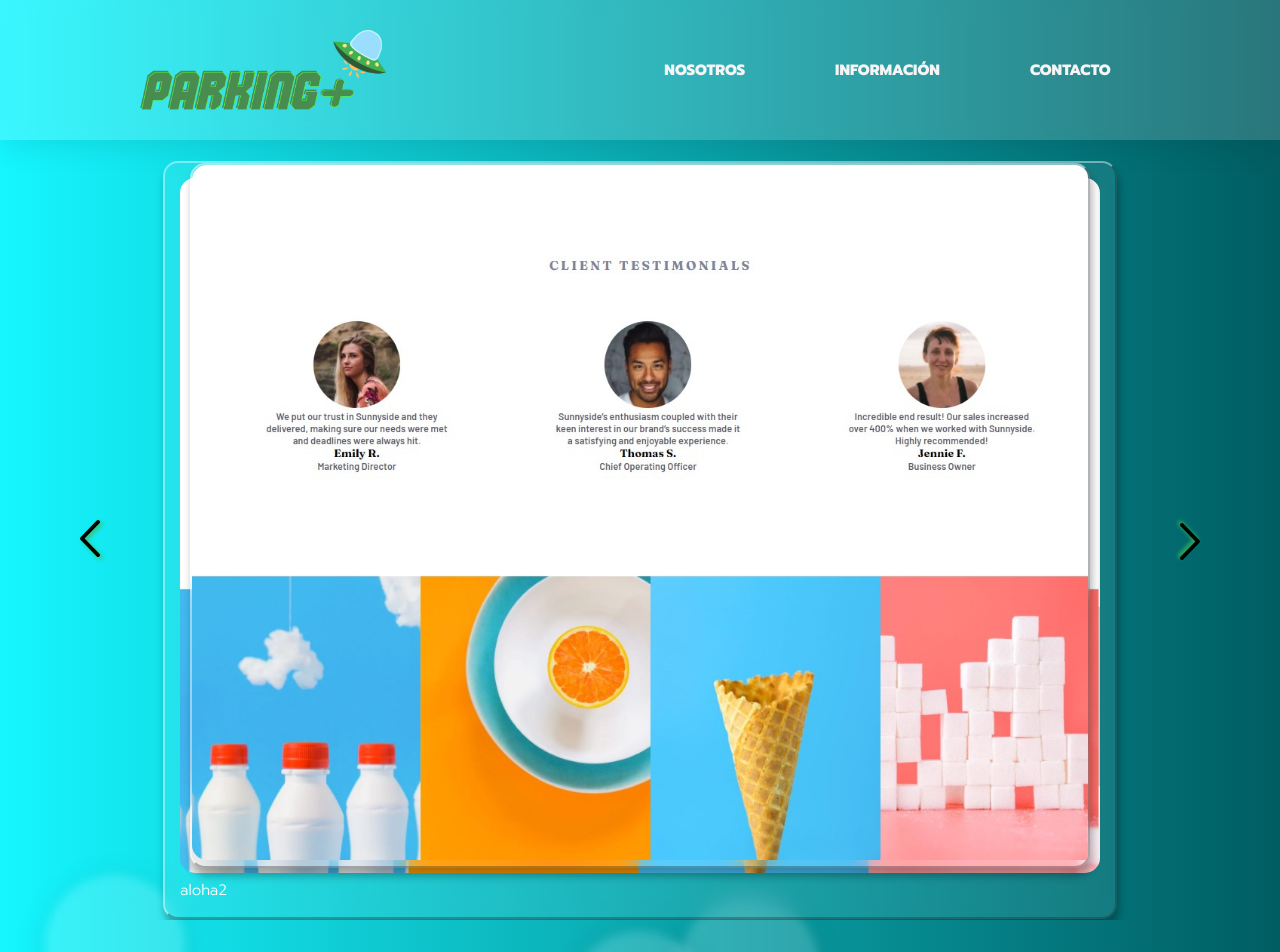
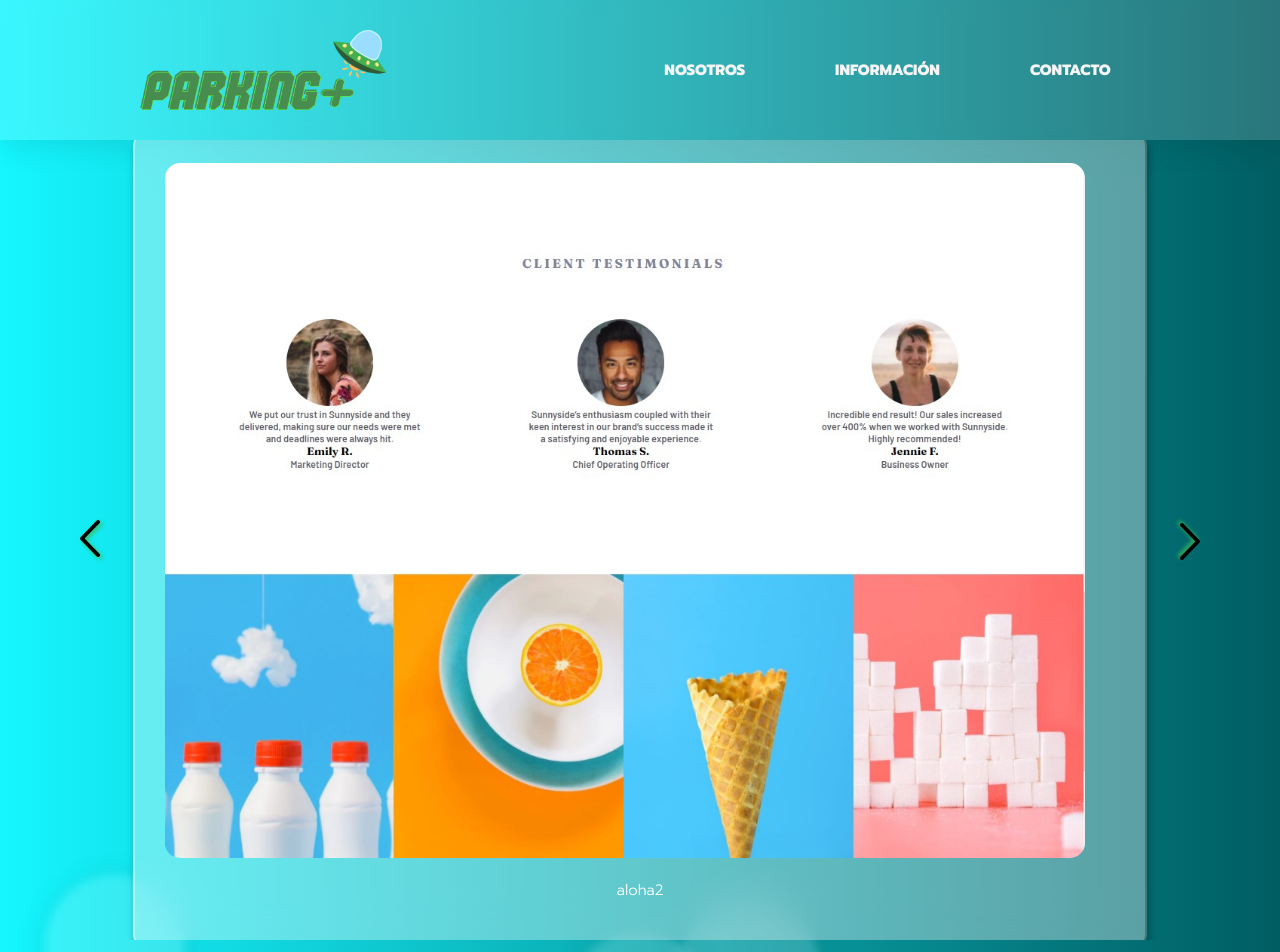
Before and after one commit to JulianBarbossa9/ParkingPlus, a React (Create React App) app: page / in a window 1280 px wide. Shown: the top 952 px of the page. Built offline with nearby package versions, Linux system fonts and the light colour scheme.

Commit message:
ajustes finales visuales a carrusel

```diff
--- a/src/App.js
+++ b/src/App.js
@@ -33,7 +33,7 @@ function App() {
 
           <Carrusel
           />
-          <div className="row">
+          <div className="row valign-wrapper">
             <Mision
             />
             <Vision
--- a/src/components/BackgroundShapes.jsx
+++ b/src/components/BackgroundShapes.jsx
@@ -4,33 +4,39 @@ import Shapes from './Shapes';
 const BackgroundShapes = ({number,pages}) => {
     return (
         <div>
-            {number.map(()=>(
+            {number.map((index)=>(
                 <Shapes
+                key={index}
                     displaceFactor={pages[0]}
                 />
             ))}
-            {number.map(()=>(
+            {number.map((index)=>(
                 <Shapes
+                key={index}
                     displaceFactor={pages[1]}
                 />
             ))}
-            {number.map(()=>(
+            {number.map((index)=>(
                 <Shapes
+                key={index}
                     displaceFactor={pages[2]}
                 />
             ))}
-            {number.map(()=>(
+            {number.map((index)=>(
                 <Shapes
+                key={index}
                     displaceFactor={pages[3]}
                 />
             ))}
-            {number.map(()=>(
+            {number.map((index)=>(
                 <Shapes
+                key={index}
                     displaceFactor={pages[4]}
                 />
             ))}
-            {number.map(()=>(
+            {number.map((index)=>(
                 <Shapes
+                key={index}
                     displaceFactor={pages[5]}
                 />
             ))}
--- a/src/components/Carrusel.js
+++ b/src/components/Carrusel.js
@@ -140,7 +140,14 @@ const imagenes=[
     },
 ];
  const renderImagenes=(imagenes)=>{
-    ;
+    imagenes.map((imagen,index)=>(
+        <ImageCarusel
+                src={imagen.src}
+                alt={imagen.alt}
+                description={imagen.description}
+                key={index}
+        />
+    ));
  }
 
     return (
--- a/src/components/ImageCarrusel.jsx
+++ b/src/components/ImageCarrusel.jsx
@@ -1,29 +1,21 @@
 import React from 'react';
 
     const ImageCarusel = ({src,alt,description}) => {
-        let image;
-       /* if(img===1)
-            image=img2;
-        if(img===0)
-            image=img1;
-        if(img===2)
-            image=img3;*/
 
+            /*<div className="overlapGlass">
+                    <a href="https://coldomotica.com">
+
+                    </a>
+                    <p className="glassP">{description}</p>
+                </div>    */
         return (
             <div className="infoCarrusel">
-                 <div className="glassImageCont">
-                    <div className="overlapGlass">
-                        <a href="https://coldomotica.com">
-                            <img src={src} alt={alt} className="img-carrusel"/>
-                        </a>
-                    </div>
-                    <div className="overlapGlass1">
-                        <a href="https://coldomotica.com">
-                            <img src={src} alt={alt} className="img-carrusel"/>
-                        </a>
+                <dic className="glassImageCont">
+                    <div className="overLapGlass">
+                        <img src={src} alt={alt} className="img-carrusel"/>
                         <p className="glassP">{description}</p>
                     </div>
-                </div>
+                </dic>
 
             </div>
          );
--- a/src/components/Mision.js
+++ b/src/components/Mision.js
@@ -2,7 +2,7 @@ import React from 'react';
 
 const Mision = () => {
     return (
-        <div className="col s12 m12 l6">
+        <div className="container col s12 m12 l6">
             <div className="mision">
                 <h3>Misión</h3>
             </div>
--- a/src/components/Vision.js
+++ b/src/components/Vision.js
@@ -2,7 +2,7 @@ import React from 'react';
 
 const Vision = () => {
     return (
-        <div className="col s12 m12 l6">
+        <div className="container col s12 m12 l6">
             <div className="text-vision">
                 <p><b>Parking+</b> nos encargamos de brindar de una manera fácil y sencilla al usuario una mejor forma de promocionar y encontrar un parqueadero en la ciudad de Bogotá, buscando extenderse a lo largo del territorio nacional e internacional. </p>
             </div>
--- a/src/index.css
+++ b/src/index.css
@@ -161,49 +161,34 @@ img{
 .glassP{
   z-index: 2;
   width: 920px;
+  text-align: center;
+  margin: 1rem;
 }
 
-.overlapGlass1{
-
-}
-.overlapGlass{
-  display: flex;
-  position: absolute;
-  overflow: hidden;
-  width: 900px;
-  height: auto;
-  top: 0;
+.overLapGlass{
 
 
-  z-index: 2;
-  gap: 20px;
-    border-radius: 15px;
-    backdrop-filter: blur(11px);
-    background-color: rgba(255,255,255, 0.075);
-    box-shadow: rgba(0, 0, 0, 0.3) 2px 8px 8px;
-    border: 2px rgba(255,255,255,0.4) solid;
-    border-bottom: 2px rgba(40,40,40,0.35) solid;
-    border-right: 2px rgba(40,40,40,0.35) solid;
+  padding: 1rem;
+
+
 }
 
 .glassImageCont{
-  position: relative;
-  z-index: 5;
-    display: flex;
-    flex-direction: column;
+  margin: 13rem;
+  padding: 1rem;
+
   color: white;
   display: flex;
   justify-content: center;
   align-items: center;
   gap: 20px;
   border-radius: 15px;
-    backdrop-filter: blur(11px);
-    background-color: rgba(255,255,255, 0.075);
+  backdrop-filter: blur(20px);
+  background-color: rgba(255,255,255, 0.354);
   box-shadow: rgba(0, 0, 0, 0.3) 2px 8px 8px;
   border: 2px rgba(255,255,255,0.4) solid;
   border-bottom: 2px rgba(40,40,40,0.35) solid;
   border-right: 2px rgba(40,40,40,0.35) solid;
-    padding: 1rem;
 }
 
 .blurImg{
@@ -211,14 +196,19 @@ img{
 }
 
 .img-carrusel{
+  border-radius: 36px;
+  background: #15f6ff;
+  box-shadow: inset 15px 15px 29px #11ccd4,
+              inset -15px -15px 29px #19ffff;
 
-  position: relative;
+  overflow: hidden;
   z-index: 1;
   width: 920px;
   height:auto;
   opacity: 100%;
-  object-fit: fill;
   border-radius: 15px;
+
+
 }
 
 
@@ -242,6 +232,7 @@ img{
 
 .infoCarrusel{
   display: flex;
+  position: relative;
   flex-direction: column;
   justify-content: center;
   align-items: center;
@@ -276,6 +267,10 @@ img{
 .nosotros{
   font-size: 80px;
   font-weight: bold;
+
+}
+
+.glassContainer{
 
 }
 
```
Lines whose indentation alone changed are shown as unchanged.
